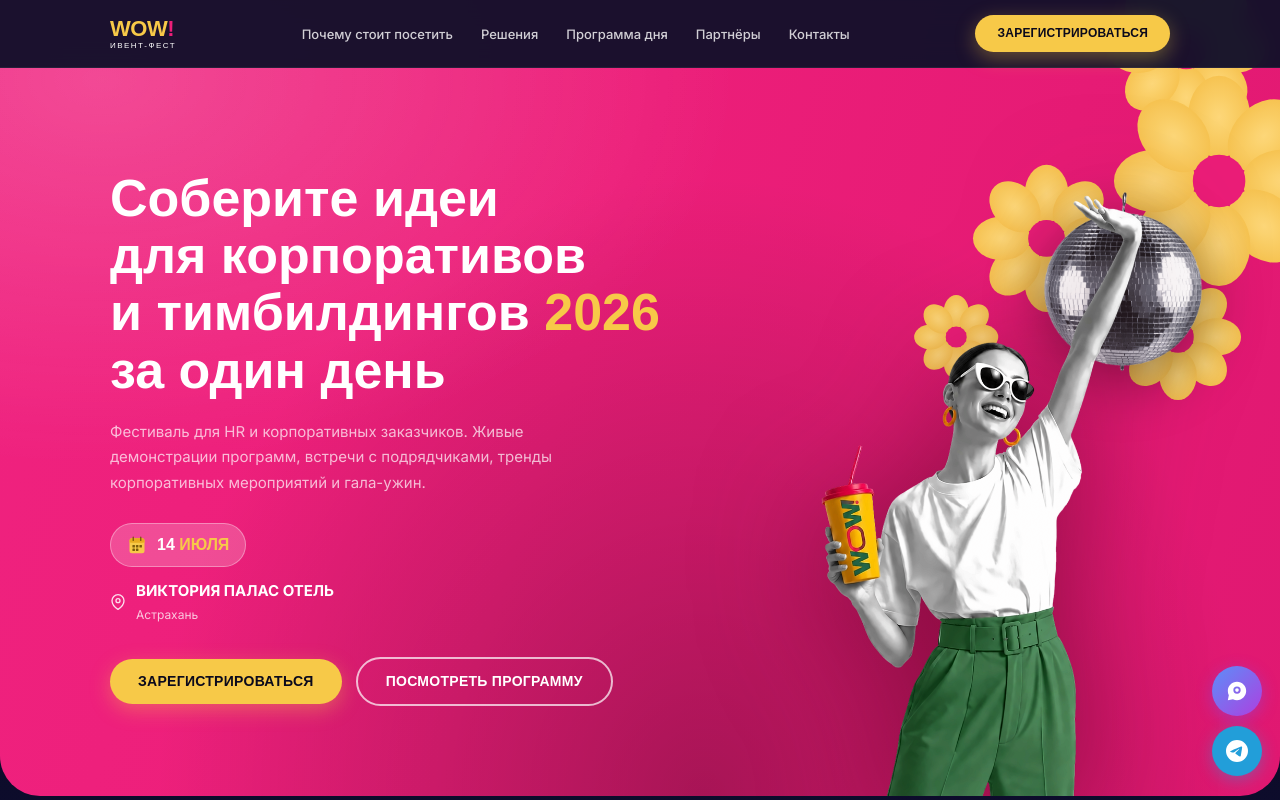
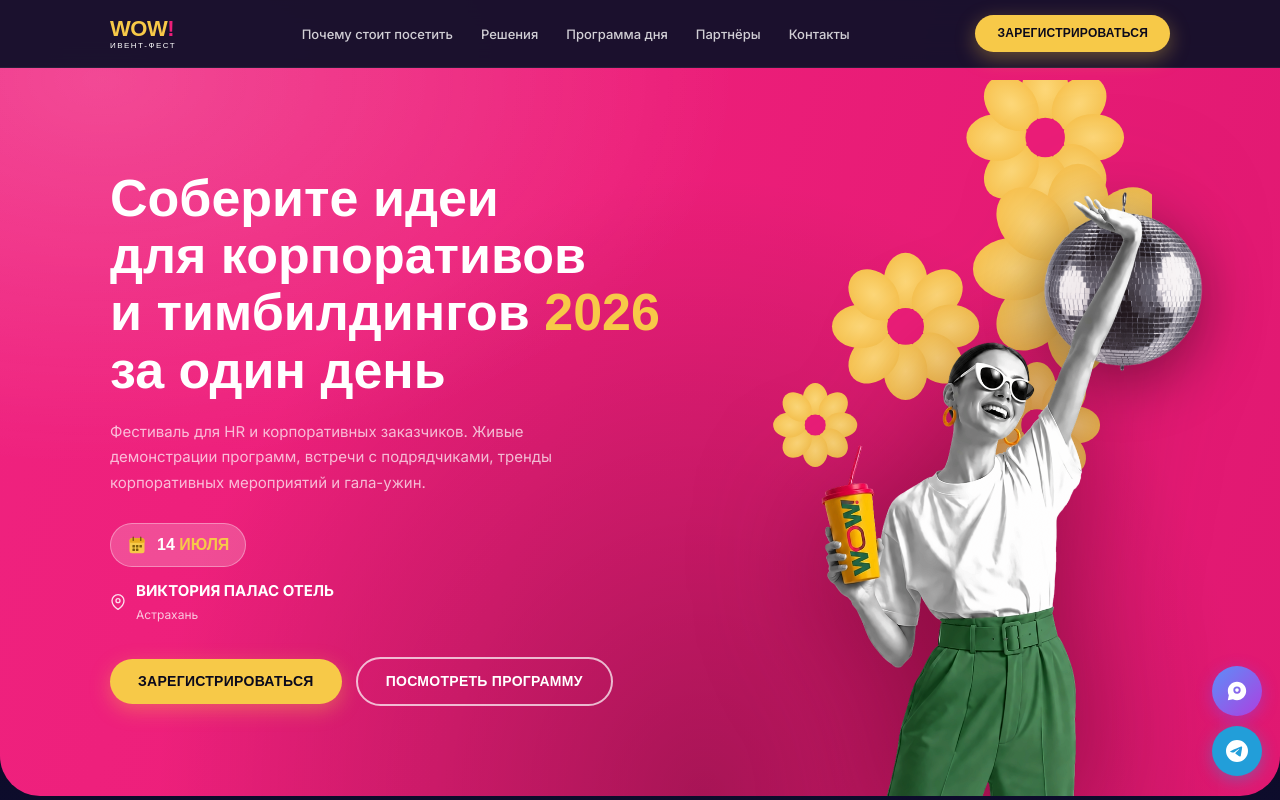
Before and after one commit to Yar008/Wowfest, a Flask app: page / in a window 1280 px wide. Shown: the top 800 px of the page. Run offline with Flask 3, Linux system fonts and the light colour scheme; some web fonts are replaced.

Commit message:
Update style.css

```diff
--- a/wow-fest/static/css/style.css
+++ b/wow-fest/static/css/style.css
@@ -285,8 +285,8 @@ img { max-width: 100%; height: auto; display: block; }
 }
 .hero__decor-flowers {
   position: absolute;
-  top: -1%;
-  right: -1%;
+  top: 10%;
+  right: 10%;
   width: 460px;
   opacity: 0.95;
   z-index: 1;
```
